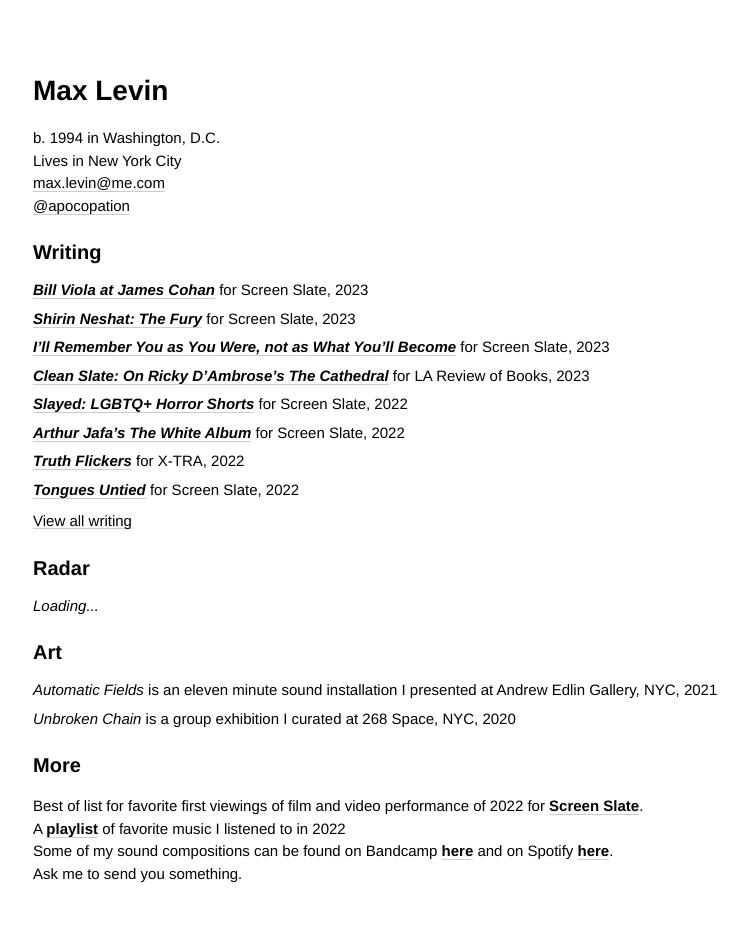
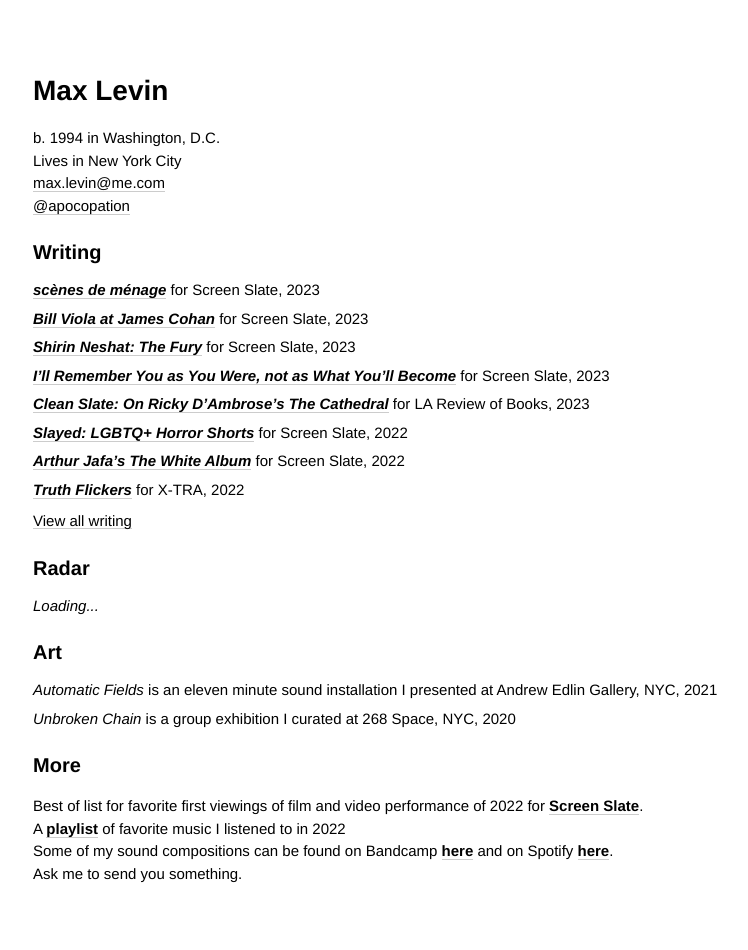
Before and after one commit to minicreative/maxlevin.me, a Jekyll site: the page built from index.md, in a window 1280 px wide. Shown: the whole page, without its empty margins (17-765 px from the left). Built offline with Jekyll 4.4.1, drawn with Linux system fonts in a browser that asks for light colours.

Commit message:
Updated Index

```diff
--- a/index.md
+++ b/index.md
@@ -7,6 +7,9 @@
   condense_button: View all writing
   condense_count: 8
   items:
+  - description: "**[*scènes de ménage*](https://www.screenslate.com/articles/scenes-de-menage)**
+      for Screen Slate,  2023"
+    image: "/uploads/MB_stillL.png"
   - description: "**[*Bill Viola at James Cohan*](https://www.screenslate.com/articles/bill-viola-james-cohan)**
       for Screen Slate,  2023"
     image: "/uploads/fd795193d946741c5c9e86ffd5861634.jpg"
```
